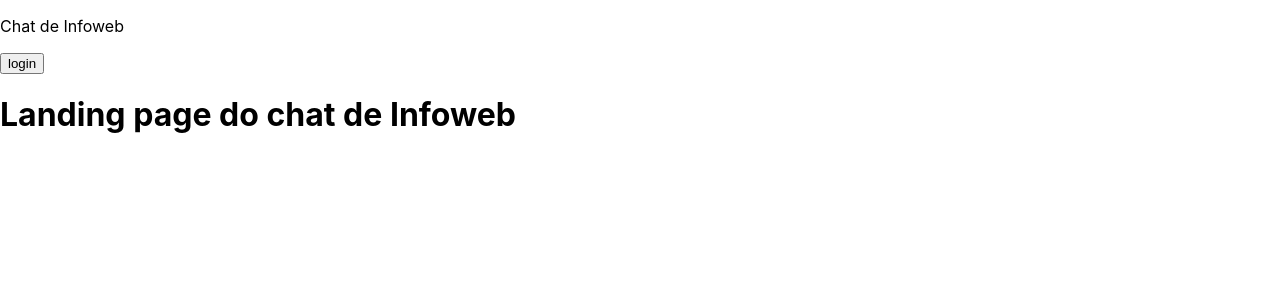
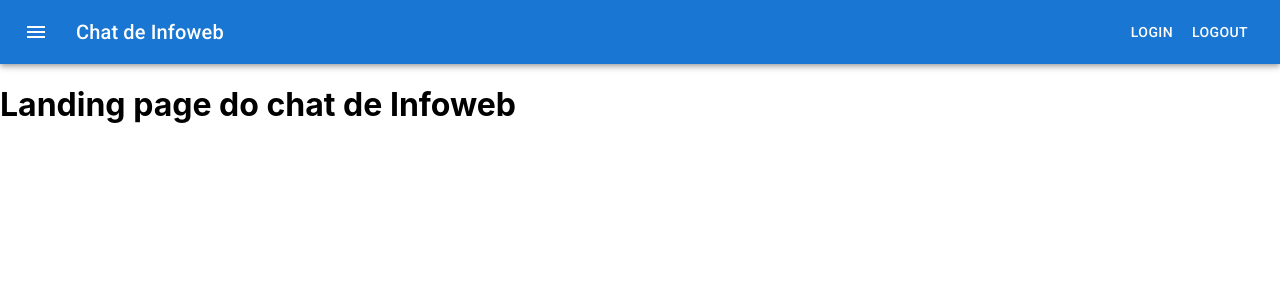
Before and after one commit to vivianedev/ifrn-chat-web, a Next.js app: page / in a window 1280 px wide. Shown: the top 300 px of the page. Built offline with nearby package versions, Linux system fonts and the light colour scheme.

Commit message:
Estilizando a página de home

```diff
--- a/pages/index.js
+++ b/pages/index.js
@@ -1,5 +1,33 @@
-import Head from 'next/head';
-import Link from 'next/link';
+import { Toolbar } from "@mui/material";
+import { IconButton } from "@mui/material";
+import { AppBar } from "@mui/material";
+import { Typography } from "@mui/material";
+import MenuIcon from "@mui/icons-material/Menu";
+import Head from "next/head";
+import { AppButton } from "../src/components";
+
+const AppNavBar = (props) => {
+   return (
+      <AppBar position="static">
+         <Toolbar>
+            <IconButton
+               size="large"
+               edge="start"
+               color="inherit"
+               aria-label="menu"
+               sx={{ mr: 2 }}
+            >
+               <MenuIcon />
+            </IconButton>
+            <Typography variant="h6" component="div" sx={{ flexGrow: 1 }}>
+               {props.title}
+            </Typography>
+            <AppButton color="inherit" label="Login" href="/login" />
+            <AppButton color="inherit" label="Logout" href="/logout" />
+				 </Toolbar>
+      </AppBar>
+   );
+};
 
 export default function Home() {
    return (
@@ -11,10 +39,9 @@
          </Head>
 
          <main>
-        <nav>
-          <p>Chat de Infoweb</p>
-          <Link href="/login"><button>login</button></Link>
-        </nav>
+            <AppNavBar
+               title="Chat de Infoweb"
+            />
             <h1>Landing page do chat de Infoweb</h1>
          </main>
       </div>
```
Lines whose indentation alone changed are shown as unchanged.
